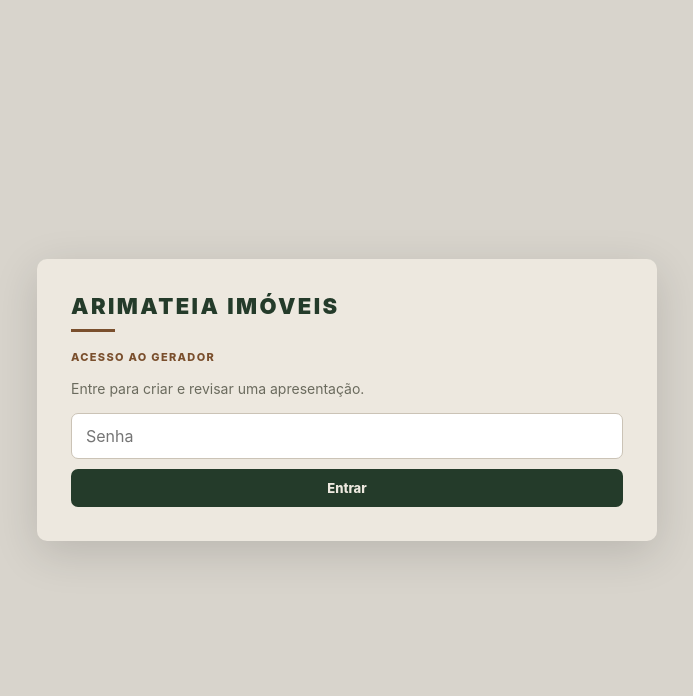
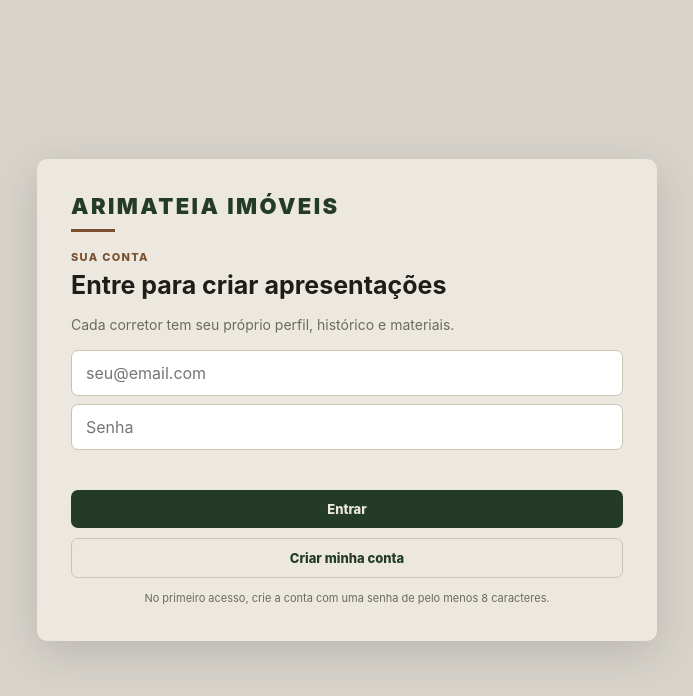
Before and after one commit to JoseArimateia1988/ArimateiaImoveisPDF, a website: page frontend/index.html in a window 1280 px wide. Shown: the whole page, without its empty margins (293-986 px from the left). Drawn offline with Linux system fonts and the light colour scheme; files that its build step writes are made by us from their sources; files whose address does not match are found by name.

Commit message:
Feat: tela de conta com e-mail e senha

```diff
--- a/frontend/index.html
+++ b/frontend/index.html
@@ -10,11 +10,15 @@
   <section id="tela-login" class="tela central">
     <div class="card-login">
       <div class="marca-topo">Arimateia Imóveis</div><div class="traco"></div>
-      <div class="eyebrow">Acesso ao gerador</div>
-      <p class="muted">Entre para criar e revisar uma apresentação.</p>
-      <input id="login-senha" class="campo" type="password" placeholder="Senha">
-      <div id="login-erro" class="status erro" style="display:none">Senha incorreta.</div>
+      <div class="eyebrow">Sua conta</div>
+      <h1 style="font-size:25px;margin:6px 0 8px">Entre para criar apresentações</h1>
+      <p class="muted">Cada corretor tem seu próprio perfil, histórico e materiais.</p>
+      <input id="login-email" class="campo" type="email" autocomplete="email" placeholder="seu@email.com">
+      <input id="login-senha" class="campo" type="password" autocomplete="current-password" placeholder="Senha" style="margin-top:8px">
+      <div id="login-erro" class="status erro"></div>
       <button id="btn-login" class="btn btn-verde btn-full">Entrar</button>
+      <button id="btn-criar-conta" class="btn btn-claro btn-full">Criar minha conta</button>
+      <p class="muted" style="font-size:11px;text-align:center;margin:12px 0 0">No primeiro acesso, crie a conta com uma senha de pelo menos 8 caracteres.</p>
     </div>
   </section>
 
@@ -30,6 +34,7 @@
         <button class="btn btn-claro" onclick="abrirPerfil()">Meu perfil</button>
         <button class="btn btn-claro" onclick="abrirHistorico()">Minhas apresentações</button>
       </div>
+      <div class="conta-atual"><span id="conta-email"></span><button class="link-btn" onclick="sairConta()">Sair</button></div>
       <div id="status" class="status"></div>
     </div>
   </section>
@@ -40,8 +45,8 @@
       <div class="painel-titulo"><div><div class="eyebrow">Dados do corretor</div><h1>Como você aparece nas apresentações</h1><p class="muted">Esses dados entram no PDF e no link enviado ao cliente. Você altera uma vez e reaproveita nas próximas seleções.</p></div></div>
       <section class="perfil-card">
         <div class="perfil-grid">
-          <label>Nome<input id="perfil-nome" class="campo" placeholder="José Arimateia"></label>
-          <label>Marca / nome profissional<input id="perfil-marca" class="campo" placeholder="Arimateia Imóveis"></label>
+          <label>Nome<input id="perfil-nome" class="campo" placeholder="Seu nome"></label>
+          <label>Marca / nome profissional<input id="perfil-marca" class="campo" placeholder="Sua marca"></label>
           <label>CRECI<input id="perfil-creci" class="campo" placeholder="CRECI 000000-F"></label>
           <label>WhatsApp<input id="perfil-whatsapp" class="campo" placeholder="(11) 99999-9999"></label>
           <label>Instagram<input id="perfil-instagram" class="campo" placeholder="@usuario"></label>
@@ -54,7 +59,7 @@
           <label>Cor de destaque<input id="perfil-cor-secundaria" type="color" value="#7a4f2d"></label>
           <label class="check-label"><input id="perfil-usar-cores" type="checkbox"> Usar minhas cores nos modelos</label>
         </div>
-        <div class="perfil-acoes"><button class="btn btn-claro" onclick="restaurarPerfilPadrao()">Restaurar padrão</button><button class="btn btn-verde" onclick="salvarPerfil()">Salvar perfil</button></div>
+        <div class="perfil-acoes"><button class="btn btn-claro" onclick="restaurarPerfilPadrao()">Limpar personalização</button><button class="btn btn-verde" onclick="salvarPerfil()">Salvar perfil</button></div>
         <div id="perfil-status" class="status"></div>
       </section>
     </main>
```
